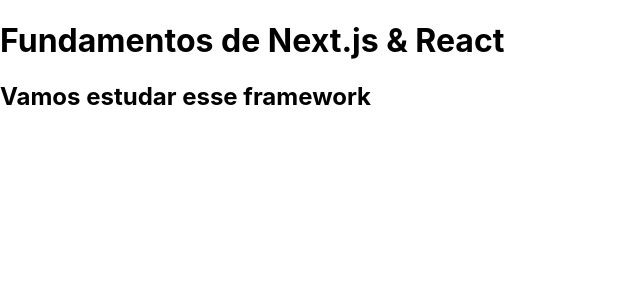
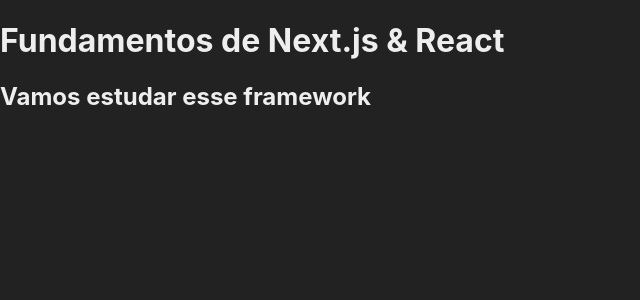
Before and after one commit to thiago-henrique-dev/proj-nextjs-cadastro-banco-de-dados, a Next.js app: page / in a window 1280 px wide. Shown: the top 300 px of the page, without its empty margins (0-640 px from the left). Built offline with nearby package versions, Linux system fonts and the light colour scheme.

Commit message:
CSS Global

```diff
--- a/src/pages/_app.jsx
+++ b/src/pages/_app.jsx
@@ -1,4 +1,5 @@
 import '../styles/globals.css'
+import '../styles/app.css'
 
 function MyApp({ Component, pageProps }) {
   return <Component {...pageProps} />
--- /dev/null
+++ b/src/styles/app.css
@@ -0,0 +1,10 @@
+html,
+body {
+  padding: 0;
+  margin: 0;
+  background-color: #222;
+  color: #eee;
+
+  font-family: -apple-system, BlinkMacSystemFont, Segoe UI, Roboto, Oxygen,
+    Ubuntu, Cantarell, Fira Sans, Droid Sans, Helvetica Neue, sans-serif;
+}
```
